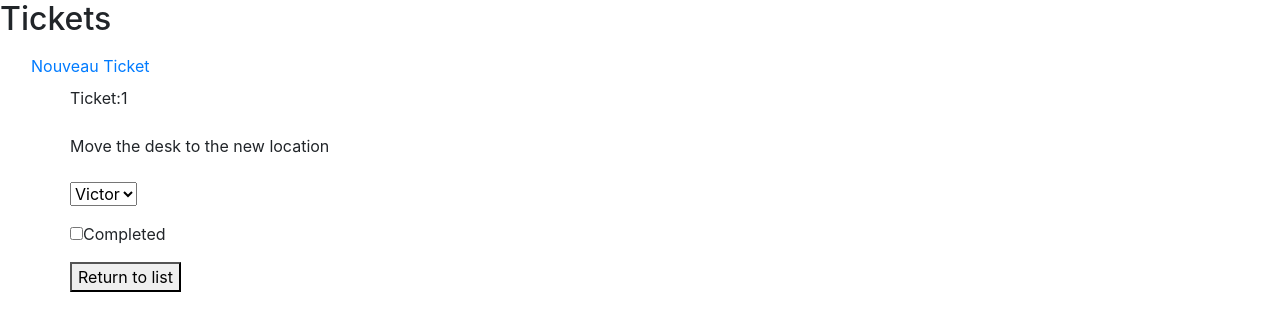
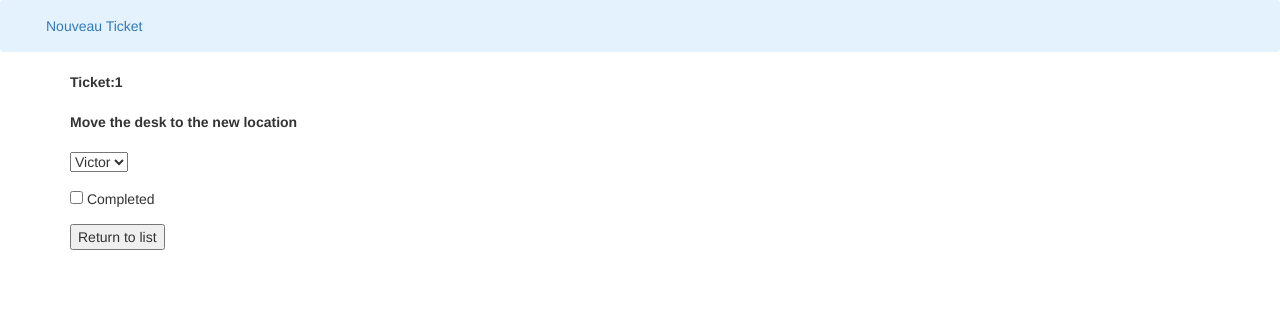
Before and after one commit to SkullBreaker38/2h-homework, an Angular app: page /ticket/1 in a window 1280 px wide. Shown: the top 330 px of the page. Built offline with nearby package versions, Linux system fonts and the light colour scheme.

Commit message:
boostrap and cleaning

```diff
--- a/angular.json
+++ b/angular.json
@@ -27,7 +27,9 @@
                             "node_modules/bootstrap/dist/css/bootstrap.css",
                             "src/styles.css"
                         ],
-                        "scripts": []
+                        "scripts": ["node_modules/jquery/dist/jquery.min.js",
+                            "node_modules/bootstrap/dist/js/bootstrap.min.js"
+                        ]
                     },
                     "configurations": {
                         "production": {
--- a/package.json
+++ b/package.json
@@ -10,8 +10,9 @@
     "@angular/platform-browser": "10.1.4",
     "@angular/platform-browser-dynamic": "10.1.4",
     "@angular/router": "10.1.4",
-    "bootstrap": "^4.5.3",
+    "bootstrap": "^3.4.1",
     "core-js": "2.6.2",
+    "jquery": "^3.5.1",
     "rxjs": "6.6.3",
     "tslib": "^2.0.0",
     "zone.js": "~0.10.2"
--- a/src/app/app.component.html
+++ b/src/app/app.component.html
@@ -1,19 +1,14 @@
-<h2>Tickets</h2>
+<nav class="navbar  navbar-light" style="background-color: #e3f2fd;">
 
-
-
-<nav class="navbar navbar-default">
     <div class="container-fluid">
         <div class="navbar-collapse">
             <ul class="nav navbar-nav">
-                <!-- <li routerLinkActive="active"><a routerLink="auth">Authentification</a></li>
-                <li routerLinkActive="active"><a routerLink="appareils">Appareils</a></li>
-                <li routerLinkActive="active"><a routerLink="edit">Nouvel appareil</a></li>-->
-                <li routerLinkActive="active"><a routerLink="new">Nouveau Ticket</a></li>
+                <li routerLinkActive="active" class="nav-item"><a class="nav-link" routerLink="new">Nouveau Ticket</a></li>
             </ul>
         </div>
     </div>
 </nav>
+
 <div class="container">
     <div class="row">
         <div class="col-xs-12">
--- a/src/app/ticket-details/ticket-details.component.html
+++ b/src/app/ticket-details/ticket-details.component.html
@@ -14,7 +14,7 @@
     </select>
 </div>
 <div class="form-group">
-    <input type="checkbox" name="completed" id="completed" [(ngModel)]="isCompleted" [(value)]="isSelected" (change)="completeTicket($event)">Completed
+    <input type="checkbox" name="completed" id="completed" [(ngModel)]="isCompleted" [(value)]="isSelected" (change)="completeTicket($event)"> Completed
 
 </div>
 <button routerLink="/">Return to list</button>
--- a/src/app/ticket-details/ticket-details.component.ts
+++ b/src/app/ticket-details/ticket-details.component.ts
@@ -37,12 +37,12 @@ export class TicketDetailsComponent implements OnInit {
 
       };
       this.user$ = this.backendService.user(value.assigneeId);
-      this.isSelected = value.assigneeId;
-      this.isCompleted = value.completed;
+      this.isSelected = value.assigneeId; // get and set value of  user
+      this.isCompleted = value.completed; // get and set value of  completed
     }
   })
   }
-
+// set ticket user
   onChange(selection){
     const id = selection.target.value;
     this.backendService.assign(this.ticket.id,id).subscribe();
@@ -50,6 +50,8 @@ export class TicketDetailsComponent implements OnInit {
 
 
   }
+
+  // set ticket completed
   completeTicket(value){
     console.log(value.target.checked);
     this.backendService.complete(this.ticket.id,value.target.checked).subscribe();
--- a/src/app/tickets-list/tickets-list.component.ts
+++ b/src/app/tickets-list/tickets-list.component.ts
@@ -18,11 +18,13 @@ export class TicketsListComponent implements OnInit {
 
 
   ngOnInit(): void {
+    //get users list
   this.users$.subscribe((users) => {
       this.users = users
     })
   }
 
+  // get user name
   getUserName(id:number): String{
     if (this.users && id) {
       const res = this.users.find((user: User) => user.id === id);
```
Also changed, not shown: 2 other files (tests, documents, lock files or other folders).
